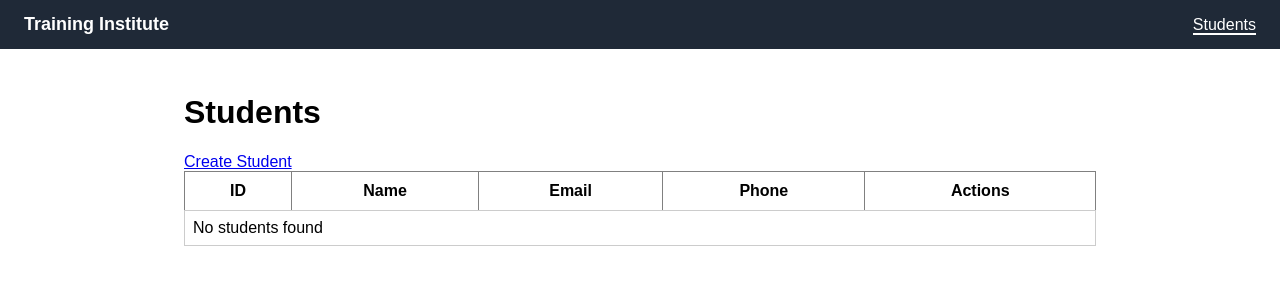
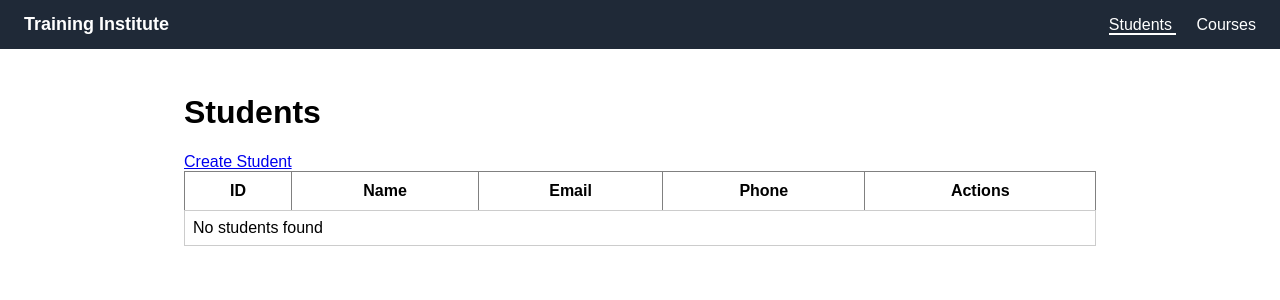
Before and after one commit to sasika-bista/Advance_Full_stack, a Laravel app: page /students in a window 1280 px wide. Shown: the top 300 px of the page. Run offline with Laravel 12, Linux system fonts and the light colour scheme; data that the repository does not hold is empty; parts of the project's set-up code (start-up, migrations or seed data) failed here and were passed over.

Commit message:
updated navbar

```diff
--- a/tutorial-one/resources/views/components/navbar.blade.php
+++ b/tutorial-one/resources/views/components/navbar.blade.php
@@ -6,8 +6,12 @@
 
     <div>
         <a href="{{ route('students.index') }}"
-           class="{{ request()->routeIs('students.*') ? 'active' : '' }}">
-            Students
+        class="{{ request()->routeIs('students.*') ? 'active' : '' }}">
+        Students
+        </a>
+        <a href="{{ route('courses.index') }}"
+        class="{{ request()->routeIs('courses.*') ? 'active' : '' }}">
+        Courses
         </a>
     </div>
 </nav>
```
